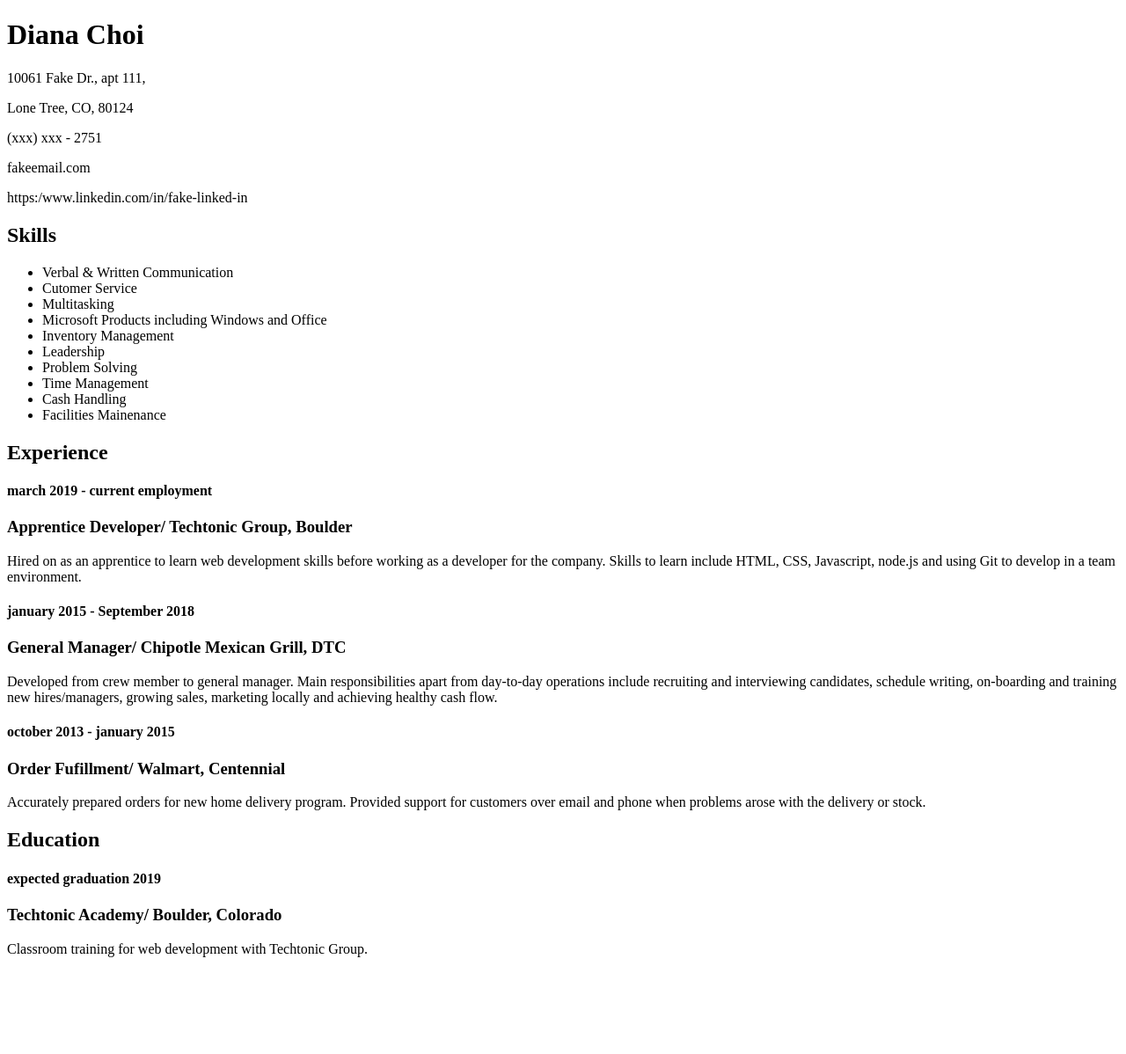
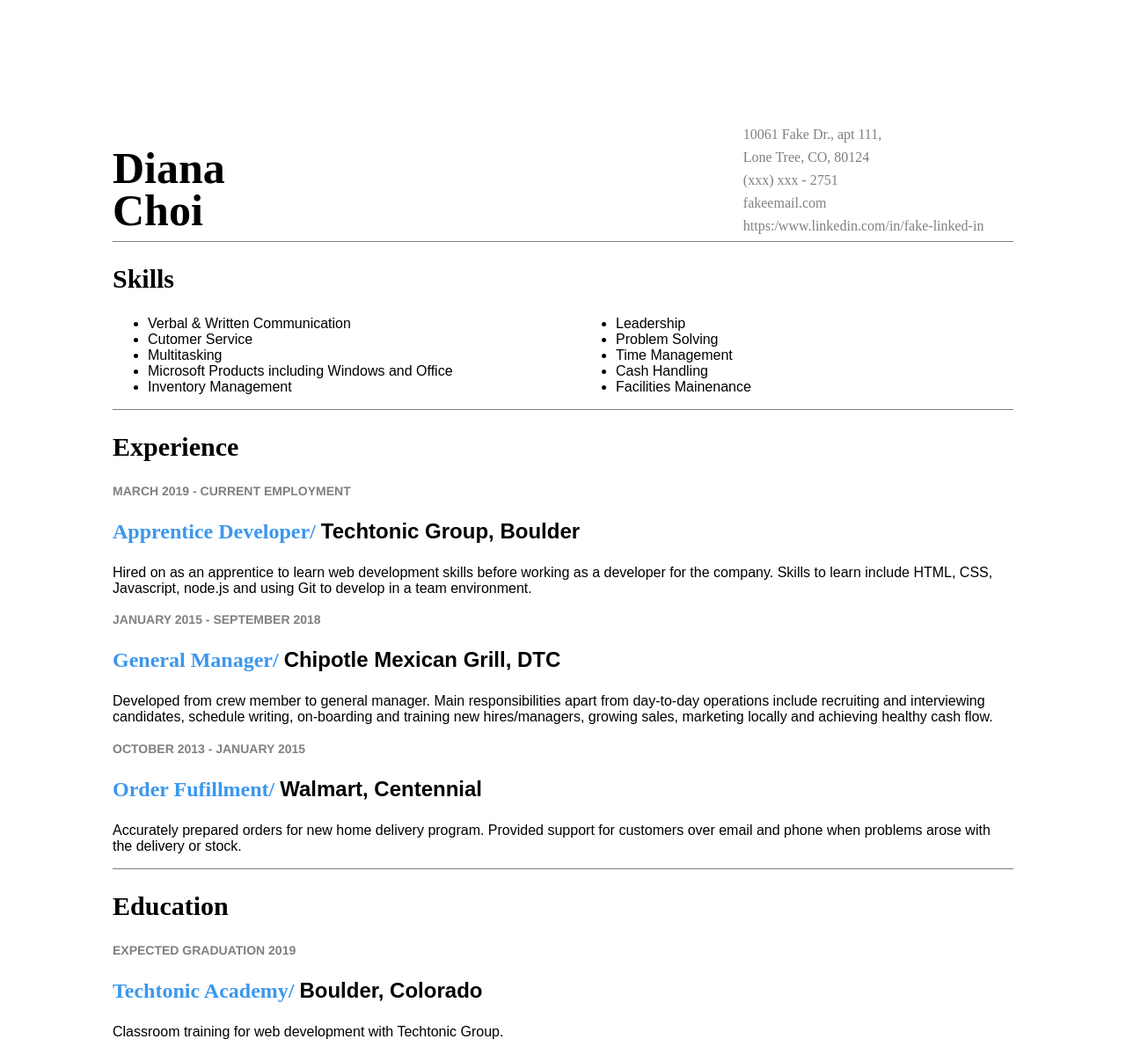
Before and after one commit to dchoiTechtonic/DianaResume, a plain HTML site: page index.html in a window 1280 px wide. Shown: the whole page at 88% size. Before the commit the page ends 1104 px from the top, so only its background shows below. Drawn offline with Linux system fonts and the light colour scheme; files that its build step writes are made by us from their sources; files whose address does not match are found by name.

Commit message:
cleaned up css

```diff
--- a/index.html
+++ b/index.html
@@ -3,50 +3,66 @@
   <head>
     <meta charset="utf-8">
     <title>Diana's Resume</title>
+    <link rel="stylesheet" href="/Users/dasomchoi/Projects/Resume/stylesheet.css">
   </head>
   <body>
-    <h1>Diana Choi</h1>
-    <div>
+    <div class="heading">
+      <div class="name">
+        <h1>Diana</h1>
+        <h1>Choi</h1>
+      </div>
+      <div class="information">
         <p>10061 Fake Dr., apt 111,</p>
         <p>Lone Tree, CO, 80124</p>
         <p>(xxx) xxx - 2751</p>
         <p>fakeemail.com</p>
         <p>https:/www.linkedin.com/in/fake-linked-in</p>
       </div>
+    </div>
+    <div class="Skills">
       <h2>Skills</h2>
       <ul>
+        <div class="skills1">
           <li>Verbal & Written Communication</li>
           <li>Cutomer Service</li>
           <li>Multitasking</li>
           <li>Microsoft Products including Windows and Office</li>
           <li>Inventory Management</li>
+        </div>
+        <div class="skills2">
           <li>Leadership</li>
           <li>Problem Solving</li>
           <li>Time Management</li>
           <li>Cash Handling</li>
           <li>Facilities Mainenance</li>
+        </div>
       </ul>
+    </div>
+    <div class="Ex">
       <h2>Experience</h2>
       <div class="Exeriences">
         <h4>march 2019 - current employment</h4>
-      <h3>Apprentice Developer/ Techtonic Group, Boulder</h3>
+        <h3><span>Apprentice Developer/ </span>Techtonic Group, Boulder</h3>
         <p>Hired on as an apprentice to learn web development skills before working as a developer for the company. Skills to learn include HTML, CSS, Javascript, node.js and using Git to develop in a team environment.</p>
       </div>
       <div class="Exeriences">
         <h4>january 2015 - September 2018</h4>
-      <h3>General Manager/ Chipotle Mexican Grill, DTC</h3>
+        <h3><span>General Manager/ </span>Chipotle Mexican Grill, DTC</h3>
         <p>Developed from crew member to general manager. Main responsibilities apart from day-to-day operations include recruiting and interviewing candidates, schedule writing, on-boarding and training new hires/managers, growing sales, marketing locally and achieving healthy cash flow. </p>
       </div>
       <div class="Exeriences">
         <h4>october 2013 - january 2015</h4>
-      <h3>Order Fufillment/ Walmart, Centennial</h3>
+        <h3><span>Order Fufillment/ </span>Walmart, Centennial</h3>
         <p>Accurately prepared orders for new home delivery program. Provided support for customers over email and phone when problems arose with the delivery or stock.</p>
       </div>
+    </div>
+    <div class="Edu">
       <h2>Education</h2>
       <div class="Experiences">
         <h4>expected graduation 2019</h4>
-      <h3>Techtonic Academy/ Boulder, Colorado</h3>
+        <h3><span>Techtonic Academy/ </span>Boulder, Colorado</h3>
         <p>Classroom training for web development with Techtonic Group.</p>
+      </div>
     </div>
   </body>
 </html>
--- a/stylesheet.css
+++ b/stylesheet.css
@@ -10,11 +10,7 @@ h1 {
 h2 {
   font-size: 30px;
 }
-h3 span{
-  color: #3b97ed;
-  font-family: Rockwell;
-  font-weight: bold;
-}
+
 h3 {
   font-size: 24px;
   font-family: arial;
@@ -25,17 +21,15 @@ h4{
   font-family: helvetica;
   color: gray;
 }
-p {
+li, p{
   font-family: arial;
 }
-li {
-  font-family: arial;
+h3 span{
+  color: #3b97ed;
+  font-family: Rockwell;
+  font-weight: bold;
 }
-.information p {
-  height: 10px;
-  font-family: Rockwell;
-  color: gray;
-}
+
 .information {
   display: inline;
   float: right;
@@ -49,29 +43,22 @@ li {
 .heading {
   display: block;
   width: 100%;
-  height: 160px;
 }
-.Skills {
-  float: left;
-  width: 100%;
-  border-top: 1px solid grey;
-}
-.Ex {
-  float: left;
-  width: 100%;
-  border-top: 1px solid grey;
-}
-.Edu {
+.Ex, .Edu, .Skills{
   float: left;
   width: 100%;
   border-top: 1px solid grey;
 }
 .skills1 {
-  display: inline;
   float: left;
   width: 50%;
   margin-right: 40px;
 }
-.skills2 {
+.skills1, .skills2 {
   display: inline;
 }
+.information p {
+  height: 10px;
+  font-family: Rockwell;
+  color: gray;
+}
```
Lines whose indentation alone changed are shown as unchanged.
